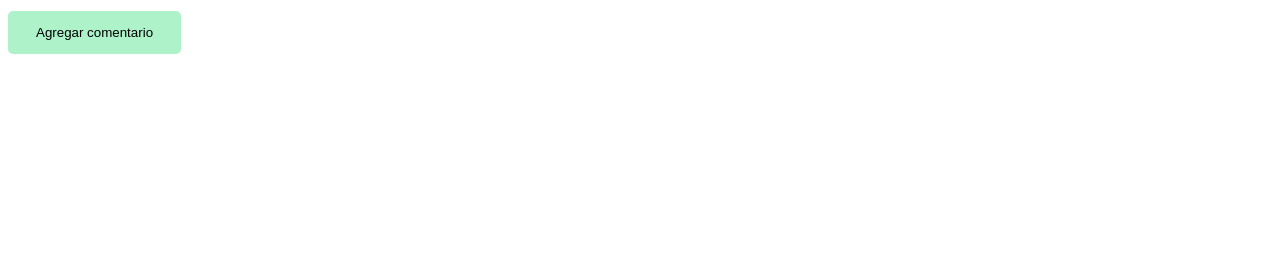
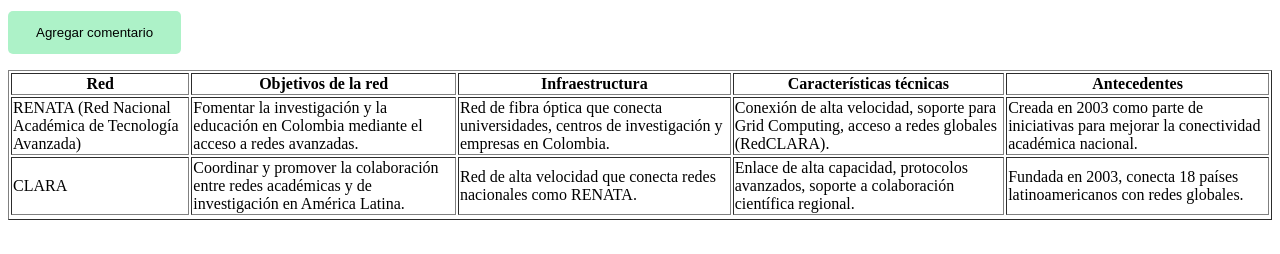
Before and after one commit to TatianaArevalo18/SistemasDistribuidos, a plain HTML site: page index.html in a window 1280 px wide. Shown: the part 316-570 px from the top of the page. Drawn offline with Linux system fonts and the light colour scheme; no server answers.

Commit message:
Update index.html

```diff
--- a/index.html
+++ b/index.html
@@ -35,6 +35,32 @@
 <body>
   <h1 style="color: #85c1e9; text-align: center; font-family: cursive;">GRID COMPUTING</h1>
   <div style="color: black; font-family: cursive;" id="topic-content"></div>
+  <table border="1">
+    <thead>
+      <tr>
+        <th>Red</th>
+        <th>Objetivos de la red</th>
+        <th>Infraestructura</th>
+        <th>Características técnicas</th>
+        <th>Antecedentes</th>
+      </tr>
+    </thead>
+    <tbody>
+      <tr>
+        <td>RENATA (Red Nacional Académica de Tecnología Avanzada)</td>
+        <td>Fomentar la investigación y la educación en Colombia mediante el acceso a redes avanzadas.</td>
+        <td>Red de fibra óptica que conecta universidades, centros de investigación y empresas en Colombia.</td>
+        <td>Conexión de alta velocidad, soporte para Grid Computing, acceso a redes globales (RedCLARA).</td>
+        <td>Creada en 2003 como parte de iniciativas para mejorar la conectividad académica nacional.</td>
+      </tr>
+      <tr>
+        <td>CLARA</td>
+        <td>Coordinar y promover la colaboración entre redes académicas y de investigación en América Latina.</td>
+        <td>Red de alta velocidad que conecta redes nacionales como RENATA.</td>
+        <td>Enlace de alta capacidad, protocolos avanzados, soporte a colaboración científica regional.</td>
+        <td>Fundada en 2003, conecta 18 países latinoamericanos con redes globales.</td>
+      </tr>
+    <tr>
   <div><button class="btn primary" id="edit-button">Editar Información</button></div>
   <textarea id="edit-input" style="display:none;"></textarea>
 
```
